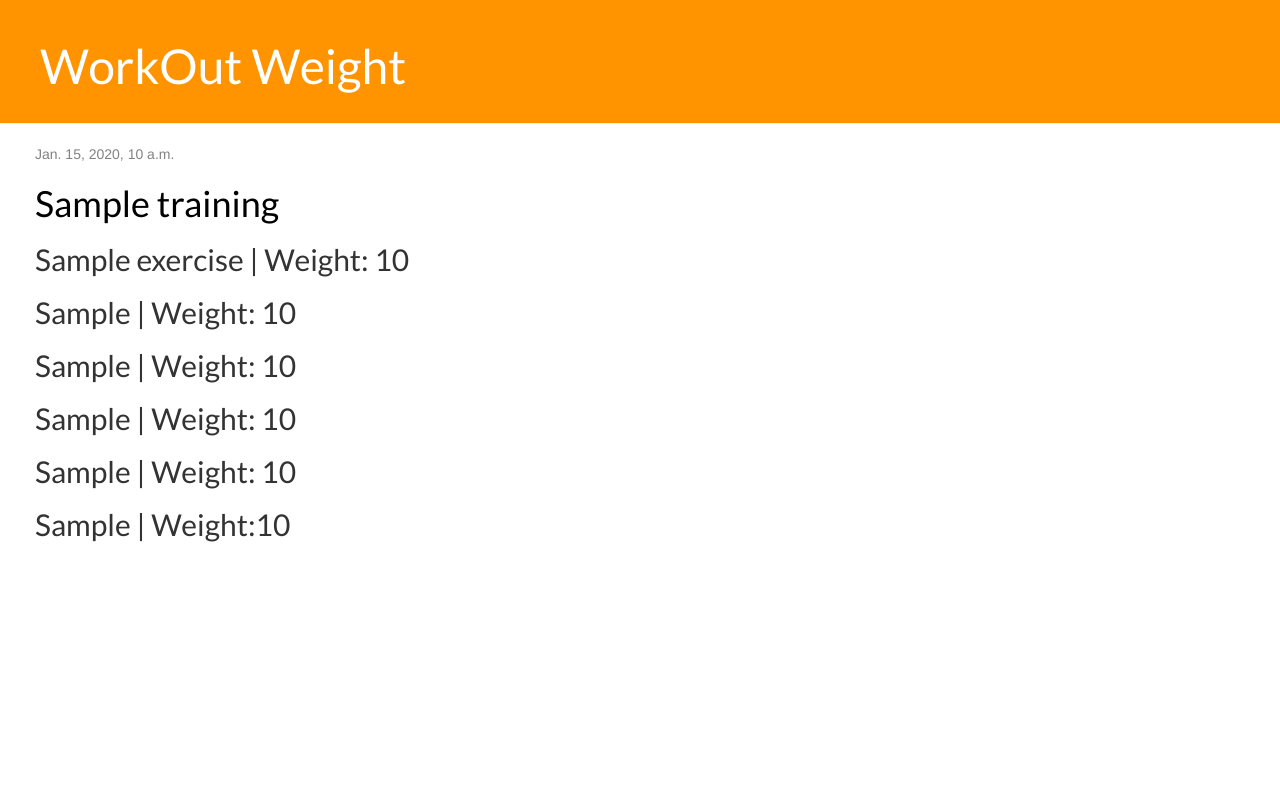
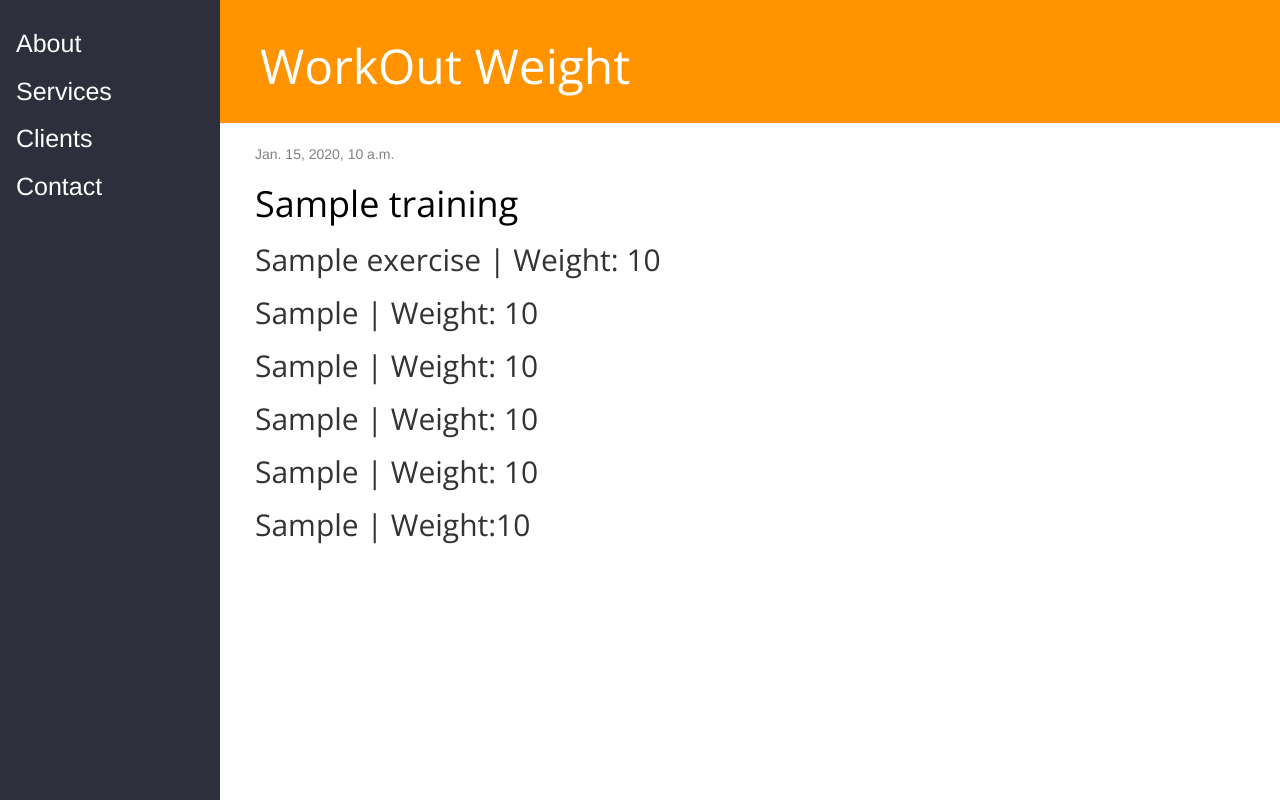
Before and after one commit to piszewc/Gym_Buddy, a Django app: template weight_buddy/templates/weight_buddy/weight_list.html in a window 1280 px wide; the page is wider, and only the part inside the window is pictured. Run offline with Django 3.2, Linux system fonts and the light colour scheme; the template is opened without the code that fills it: most values are stand-ins (such as "Sample title", 1, 10 or a date in 2020); some libraries are stand-ins or nearby versions.

Commit message:
Css update

```diff
--- a/weight_buddy/static/css/weight_buddy.css
+++ b/weight_buddy/static/css/weight_buddy.css
@@ -15,8 +15,10 @@
 }
 
 h1, h2, h3, h4 {
-    font-family: 'Lato', sans-serif;
-}
+    font-family: 'Open Sans', sans-serif;
+    font-weight: 500;}
+
+
 
 .date {
     color: #828282;
@@ -44,3 +46,42 @@ h1, h2, h3, h4 {
 .post h1 a, .post h1 a:visited {
     color: #000000;
 }
+
+/* The sidebar menu */
+.sidenav {
+    height: 100%; /* Full-height: remove this if you want "auto" height */
+    width: 220px; /* Set the width of the sidebar */
+    position: fixed; /* Fixed Sidebar (stay in place on scroll) */
+    z-index: 1; /* Stay on top */
+    top: 0; /* Stay at the top */
+    left: 0;
+    background-color: #2d303c; /* Black */
+    overflow-x: hidden; /* Disable horizontal scroll */
+    padding-top: 20px;
+}
+
+/* The navigation menu links */
+.sidenav a {
+    padding: 6px 8px 6px 16px;
+    text-decoration: none;
+    font-size: 25px;
+    color:rgb(255, 255, 255);
+    display: block;
+}
+
+/* When you mouse over the navigation links, change their color */
+.sidenav a:hover {
+    color: rgb(240, 117, 79);
+}
+
+/* Style page content */
+.main {
+    margin-left: 220px; /* Same as the width of the sidebar */
+    padding: 0px 0px;
+}
+
+/* On smaller screens, where height is less than 450px, change the style of the sidebar (less padding and a smaller font size) */
+@media screen and (max-height: 450px) {
+    .sidenav {padding-top: 15px;}
+    .sidenav a {font-size: 18px;}
+}
--- a/weight_buddy/templates/weight_buddy/base.html
+++ b/weight_buddy/templates/weight_buddy/base.html
@@ -5,10 +5,21 @@
         <link rel="stylesheet" href="//maxcdn.bootstrapcdn.com/bootstrap/3.2.0/css/bootstrap.min.css">
         <link rel="stylesheet" href="//maxcdn.bootstrapcdn.com/bootstrap/3.2.0/css/bootstrap-theme.min.css">
         <link href='//fonts.googleapis.com/css?family=Lobster&subset=latin,latin-ext' rel='stylesheet' type='text/css'>
-        <link href="https://fonts.googleapis.com/css?family=Lato|Nunito" rel="stylesheet">
+        <link href="https://fonts.googleapis.com/css?family=Open+Sans|Roboto" rel="stylesheet">
         <link rel="stylesheet" href="{% static 'css/weight_buddy.css' %}">
     </head>
     <body>
+            <!-- Side navigation -->
+            <div class="sidenav">
+              <a href="#">About</a>
+              <a href="#">Services</a>
+              <a href="#">Clients</a>
+              <a href="#">Contact</a>
+            </div>
+
+            <!-- Page content -->
+            <div class="main">
+
                 <div class="page-header">
                     {% if user.is_authenticated %}
                     <a href="{% url 'training_new' %}" class="top-menu"><span class="glyphicon glyphicon-plus"></span></a>
@@ -23,5 +34,7 @@
                         </div>
                     </div>
                 </div>
+             </div>
+
         </body>
 </html>
```
Lines whose indentation alone changed are shown as unchanged.
